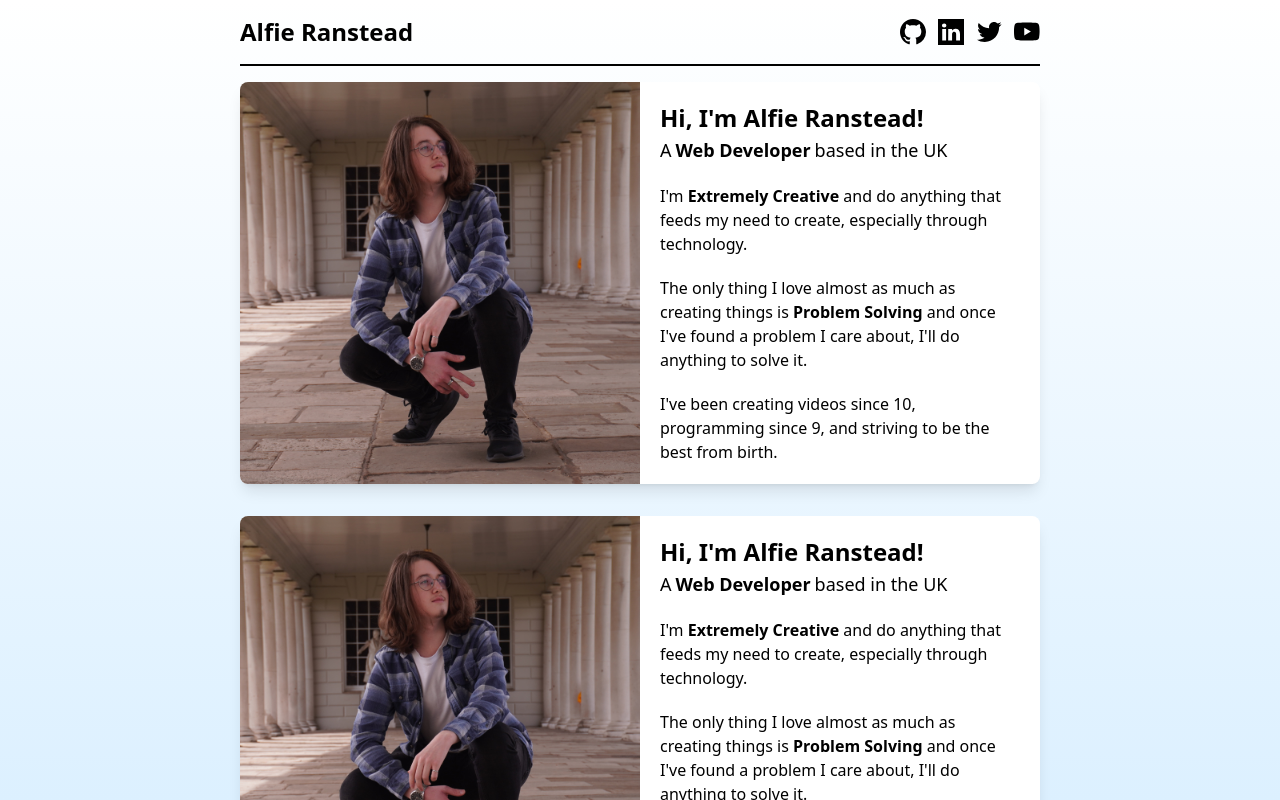
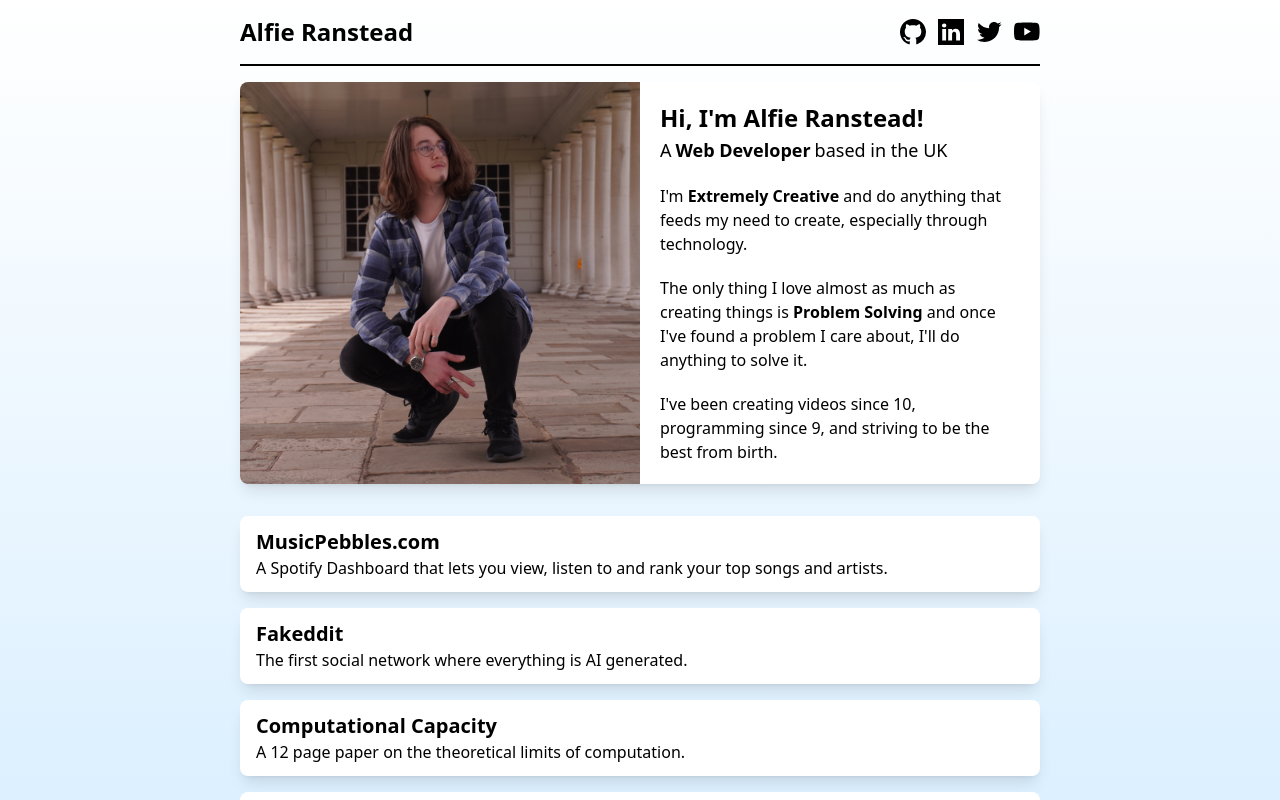
Before and after one commit to AlfieRan/Personal-website, a Next.js app: page / in a window 1280 px wide. Built offline with nearby package versions, Linux system fonts and the light colour scheme.

Commit message:
feat: projects

```diff
--- a/src/app/components/slides/About.tsx
+++ b/src/app/components/slides/About.tsx
@@ -1,20 +1,27 @@
 "use client";
-import {ItemWrapper} from "@/app/components/slides/Wrapper";
 import {useAnimatedText} from "@/hooks/useAnimatedText";
 import {StartsWithVowel} from "@/utils/text";
+import {motion} from "framer-motion";
 
-interface Props {
-	index: number
-}
-
-export function AboutSlide({index}: Props) {
+export function AboutSlide() {
 	const {text, setShowing} = useAnimatedText([
 		"Software Engineer", "Web Developer", "Student", "Content Creator", "Mathematician", "Problem Solver",
 		"Logical Thinker", "Entrepreneur", "Creator"
 	])
 
 	return (
-		<ItemWrapper index={index} onCreate={() => setShowing(true)} onDestroy={() => setShowing(false)}>
+		<motion.div
+			className={"flex flex-col md:flex-row w-full shadow-lg rounded-lg bg-white dark:bg-black-700 overflow-hidden"}
+			initial={{ scale: 0.7 }}
+			whileInView={{ scale: 1 }}
+			onViewportEnter={() => setShowing(true)}
+			onViewportLeave={() => setShowing(false)}
+			transition={{
+				ease: "easeInOut",
+				duration: 0.5,
+			}}
+			layout
+		>
 			<img src={"/me.jpg"} className={"w-full md:w-[50%]"} alt={"Photo of Alfie"}/>
 			<div className={"flex flex-col p-5 space-y-5 w-full md:w-[50%]"}>
 				<div className={"flex flex-col space-y-0.5"}>
@@ -37,6 +44,6 @@ export function AboutSlide({index}: Props) {
 				</p>
 				<p>I&apos;ve been creating videos since 10, programming since 9, and striving to be the best from birth.</p>
 			</div>
-		</ItemWrapper>
+		</motion.div>
 	)
 }
--- /dev/null
+++ b/src/app/components/slides/Projects.tsx
@@ -0,0 +1,46 @@
+"use client";
+import {motion} from "framer-motion";
+
+const Projects: {
+	name: string,
+	description: string,
+	link: string,
+	icons: JSX.Element[]
+}[] = [{
+		name: "MusicPebbles.com",
+		description: "A Spotify Dashboard that lets you view, listen to and rank your top songs and artists.",
+		link: "https://www.musicpebbles.com/",
+		icons: []
+	}, {
+		name: "Fakeddit",
+		description: "The first social network where everything is AI generated.",
+		link: "https://www.fakeddit.com/",
+		icons: []
+	},{
+	name: "Computational Capacity",
+	description: "A 12 page paper on the theoretical limits of computation.",
+	link: "/files/ComputationalCapacity.pdf",
+	icons: []
+},{
+	name: "The Monochain Network",
+	description: "A decentralised blockchain project built on a custom consensus algorithm.",
+	link: "https://monochain.network/",
+	icons: []
+}];
+
+export function ProjectsSlide() {
+	return (<div className={"flex flex-col w-full space-y-4"}>
+		{Projects.map((project, index) => (
+			<a href={project.link} className={"hover:scale-105 active:scale-95 ease-in-out duration-100"} target={"_blank"}>
+				<motion.div
+					className={"flex flex-col w-full shadow-lg rounded-lg px-4 py-3 bg-white dark:bg-gray-800 dark:text-white overflow-hidden"}
+					initial={{x: (index % 2) * 100 - 50, scale: 0.9, opacity: 0.9}}
+					whileInView={{x: 0, scale: 1, opacity: 1}}
+				>
+					<p className={"font-semibold text-xl"}>{project.name}</p>
+					<p>{project.description}</p>
+				</motion.div>
+			</a>
+		))}
+	</div>)
+}
--- a/src/app/components/slides/Wrapper.tsx
+++ /dev/null
@@ -1,41 +0,0 @@
-"use client";
-import {motion, useSpring} from "framer-motion";
-
-interface Props {
-	index: number;
-	children: JSX.Element | JSX.Element[];
-	onCreate?: () => void;
-	onDestroy?: () => void;
-}
-
-export function ItemWrapper({children, index, onCreate, onDestroy}: Props) {
-	const outOfFocusX = index % 2 === 0 ? 100 : -100;
-	const outOfFocusSize = 0.8;
-
-	const x = useSpring(index > 2 ? outOfFocusX : 0, {stiffness: 100, damping: 20})
-	const scale = useSpring(0.8, {stiffness: 100, damping: 20})
-
-	function onEnter() {
-		x.set(0);
-		scale.set(1);
-		if (onCreate !== undefined) onCreate()
-	}
-
-	function onLeave() {
-		x.set(outOfFocusX);
-		scale.set(outOfFocusSize);
-		if (onDestroy !== undefined) onDestroy()
-	}
-
-	return (
-		<motion.div
-			className={"flex flex-col md:flex-row w-full shadow-lg rounded-lg bg-white dark:bg-black-700 overflow-hidden"}
-			style={{x, scale}}
-			onViewportEnter={onEnter}
-			onViewportLeave={onLeave}
-			layout
-		>
-			{children}
-		</motion.div>
-	);
-}
--- a/src/app/page.tsx
+++ b/src/app/page.tsx
@@ -1,14 +1,15 @@
 import {AboutSlide} from "@/app/components/slides/About";
+import {ProjectsSlide} from "@/app/components/slides/Projects";
 
 interface ItemProps {
   index: number
 }
 
 export default function Home() {
-  const Items: React.FC<ItemProps>[] = Array(10).fill(AboutSlide)
+  const Items: React.FC<ItemProps>[] = [AboutSlide, ProjectsSlide]
 
   return (
-    <div className={"flex flex-col space-y-8 w-full h-fit"}>
+    <div className={"flex flex-col space-y-8 pb-36 w-full h-fit min-h-screen"}>
       {Items.map((Item, index) => (
         <Item index={index} key={`slide_${index}`} />
       ))}
```
Also changed, not shown: src/globals.css (line endings or trailing spaces), 1 other file (tests, documents, lock files or other folders).
